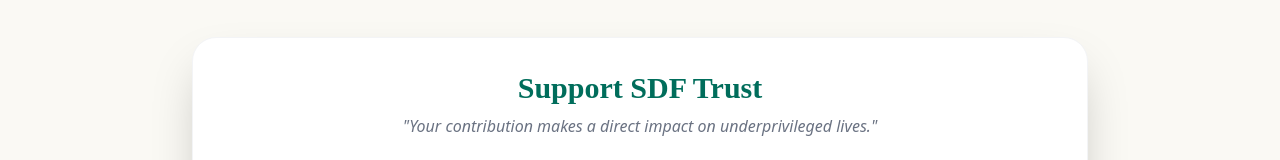
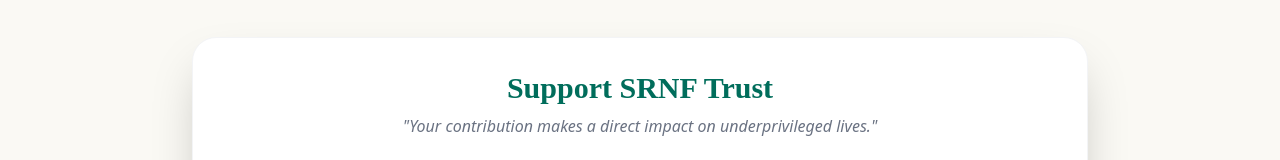
Before and after one commit to digitalcreatorss2002/srnf-trust, a React (Vite) app: page /donate in a window 1280 px wide. Shown: the part 500-660 px from the top of the page. Built offline with nearby package versions, Linux system fonts and the light colour scheme; no server answers; a web font is replaced by a local one.

Commit message:
all post

```diff
--- a/src/page/Contact.jsx
+++ b/src/page/Contact.jsx
@@ -81,7 +81,7 @@
                       Head Office Location
                     </h3>
                     <p className="text-gray-600 text-sm">
-                      Sustainable Development Foundation (SRNF), Near Dwarka
+                      Sustainable Resources for Nature (SRNF), Near Dwarka
                       More, Sector-15, Dwarka, Delhi – 110059
                     </p>
                   </div>
--- a/src/page/Donateform.jsx
+++ b/src/page/Donateform.jsx
@@ -32,7 +32,7 @@
   const resetRef = useRef(null);
 
   const upiId = "9709544166@ybl";
-  const payeeName = "SDF Trust";
+  const payeeName = "SRNF Trust";
 
   const createUpiUrl = ({ upiId, payeeName, amount, transactionId }) => {
     const params = new URLSearchParams({
@@ -213,7 +213,7 @@
   return (
     <div className="max-w-4xl mx-auto mt-10 p-8 bg-white rounded-3xl shadow-2xl border border-gray-100">
       <div className="mb-8">
-        <h2 className="text-3xl font-serif font-bold text-[#006D5B] mb-2">Support SDF Trust</h2>
+        <h2 className="text-3xl font-serif font-bold text-[#006D5B] mb-2">Support SRNF Trust</h2>
         <p className="text-gray-500 italic">"Your contribution makes a direct impact on underprivileged lives."</p>
       </div>
 
```
